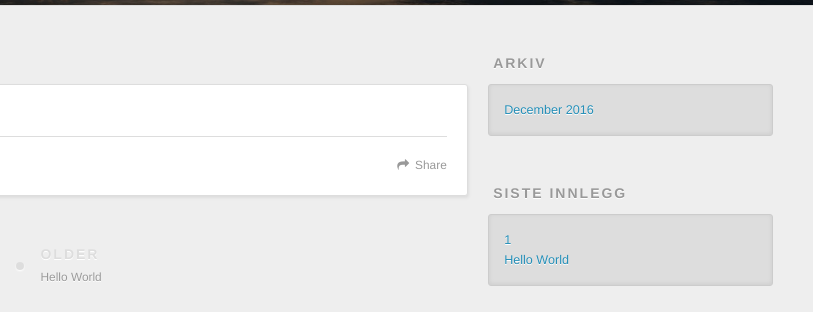
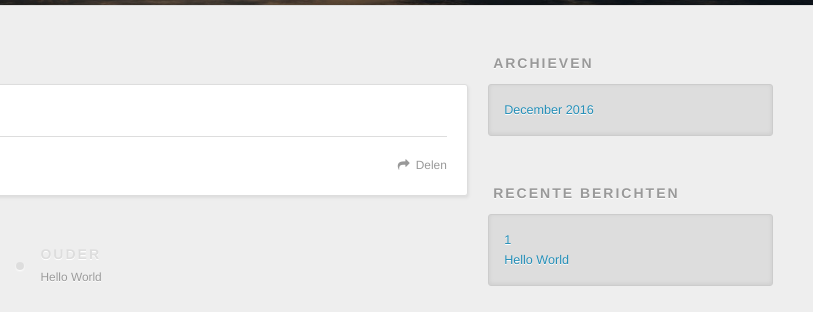
Before and after one commit to birdyyang/birdyyang.github.io, a plain HTML site: page 2016/12/03/1/index.html in a window 1280 px wide. Shown: the part 295-607 px from the top of the page, 467-1280 px from the left. Drawn offline with nearby package versions, Linux system fonts and the light colour scheme.

Commit message:
Site updated: 2016-12-04 20:08:38

```diff
--- a/2016/12/03/1/index.html
+++ b/2016/12/03/1/index.html
@@ -51,7 +51,7 @@
 
           <a id="nav-rss-link" class="nav-icon" href="/atom.xml" title="RSS Feed"></a>
 
-        <a id="nav-search-btn" class="nav-icon" title="Søk"></a>
+        <a id="nav-search-btn" class="nav-icon" title="Zoeken"></a>
       </nav>
       <div id="search-form-wrap">
         <form action="//google.com/search" method="get" accept-charset="UTF-8" class="search-form"><input type="search" name="q" results="0" class="search-form-input" placeholder="Search"><button type="submit" class="search-form-submit">&#xF002;</button><input type="hidden" name="sitesearch" value="http://yoursite.com"></form>
@@ -86,7 +86,7 @@
 
     </div>
     <footer class="article-footer">
-      <a data-url="http://yoursite.com/2016/12/03/1/" data-id="ciw8t9xjt0000x0uwbza58mci" class="article-share-link">Share</a>
+      <a data-url="http://yoursite.com/2016/12/03/1/" data-id="ciw8wxy0200003guwbiyly3vm" class="article-share-link">Delen</a>
 
 
     </footer>
@@ -97,7 +97,7 @@
 
 
     <a href="/2016/12/03/hello-world/" id="article-nav-older" class="article-nav-link-wrap">
-      <strong class="article-nav-caption">Older</strong>
+      <strong class="article-nav-caption">Ouder</strong>
       <div class="article-nav-title">Hello World</div>
     </a>
 
@@ -120,7 +120,7 @@
 
 
   <div class="widget-wrap">
-    <h3 class="widget-title">Arkiv</h3>
+    <h3 class="widget-title">Archieven</h3>
     <div class="widget">
       <ul class="archive-list"><li class="archive-list-item"><a class="archive-list-link" href="/archives/2016/12/">December 2016</a></li></ul>
     </div>
@@ -130,7 +130,7 @@
 
 
   <div class="widget-wrap">
-    <h3 class="widget-title">Siste innlegg</h3>
+    <h3 class="widget-title">Recente berichten</h3>
     <div class="widget">
       <ul>
 
```
Also changed, not shown: 2016/12/03/hello-world/index.html (+5 -5 lines), archives/2016/12/index.html (+4 -4 lines), archives/2016/index.html (+4 -4 lines), archives/index.html (+4 -4 lines), index.html (+5 -5 lines).
